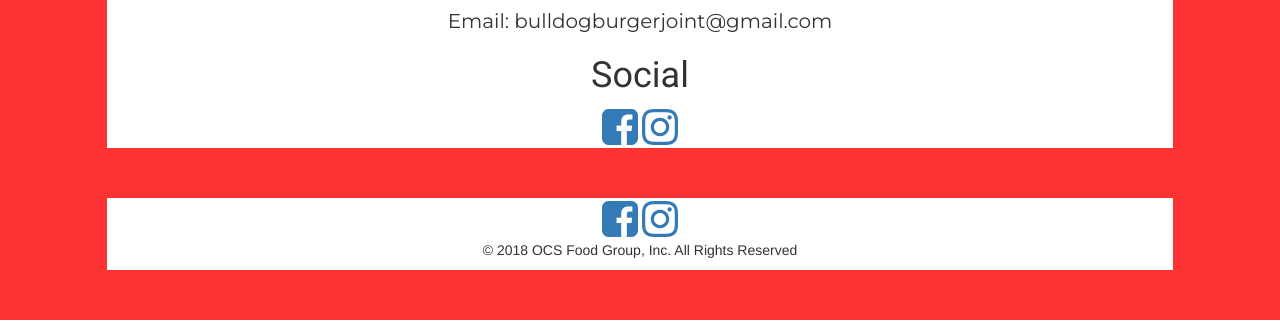
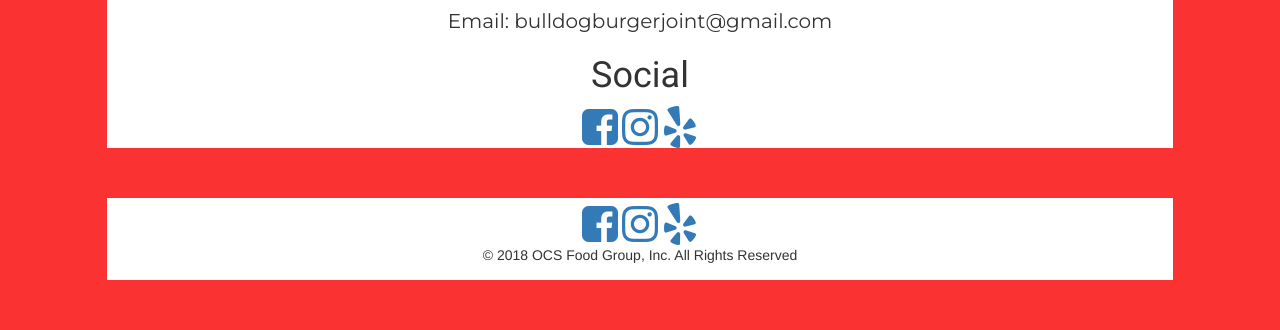
Before and after one commit to srlindsay65/mfw-final-project, a plain HTML site: page contact.html in a window 1280 px wide. Shown: the part 1007-1337 px from the top of the page. Drawn offline with nearby package versions, Linux system fonts and the light colour scheme.

Commit message:
added Yelp link

```diff
--- a/contact.html
+++ b/contact.html
@@ -46,16 +46,18 @@
 				</div>
 				<div>
 					<h2 class="section-header">Social</h2>
-					<a href="https://www.facebook.com/Bulldogburgerjoint/" target="_blank"><span class="fa fa-facebook-square fa-3x" aria-hidden="true"></span></a>
-					<a href="https://www.instagram.com/BulldogBurgerJoint/" target="_blank"><span class="fa fa-instagram fa-3x" aria-hidden="true"></span></a>
+					<a href="https://www.facebook.com/Bulldogburgerjoint/" target="_blank" title="Facebook"><span class="fa fa-facebook-square fa-3x" aria-hidden="true"></span></a>
+					<a href="https://www.instagram.com/BulldogBurgerJoint/" target="_blank" title="Instagram"><span class="fa fa-instagram fa-3x" aria-hidden="true"></span></a>
+					<a href="https://www.yelp.com/biz/bulldog-burger-bistro-fresno" target="_blank" title="Yelp"><span class="fa fa-yelp fa-3x" aria-hidden="true"></span></a>
 				</div>
 			</div>
 		</div>  <!-- contact end-->
 		<div id="footer" class="row">  <!--footer start-->
 			<div class="col-md-10 col-sm-10 col-xs-10 footer-container">
 				<div>
-					<a href="https://www.facebook.com/Bulldogburgerjoint/" target="_blank"><span class="fa fa-facebook-square fa-3x" aria-hidden="true"></span></a>
-					<a href="https://www.instagram.com/BulldogBurgerJoint/" target="_blank"><span class="fa fa-instagram fa-3x" aria-hidden="true"></span></a>
+					<a href="https://www.facebook.com/Bulldogburgerjoint/" target="_blank" title="Facebook"><span class="fa fa-facebook-square fa-3x" aria-hidden="true"></span></a>
+					<a href="https://www.instagram.com/BulldogBurgerJoint/" target="_blank" title="Instagram"><span class="fa fa-instagram fa-3x" aria-hidden="true"></span></a>
+					<a href="https://www.yelp.com/biz/bulldog-burger-bistro-fresno" target="_blank" title="Yelp"><span class="fa fa-yelp fa-3x" aria-hidden="true"></span></a>
 					<p class="footer-text">&copy; 2018 OCS Food Group, Inc. All Rights Reserved</p>
 				</div>
 			</div>
--- a/css/styles.css
+++ b/css/styles.css
@@ -167,6 +167,7 @@ header {
   margin-bottom: 50px;
   text-align: center;
   background: var(--bulldogwhite);
+  padding: 5px;
 }
 
 @media screen and (max-width: 813px) {
```
Also changed, not shown: blog.html (+3 -2 lines), index.html (+3 -2 lines), menu.html (+3 -2 lines).
